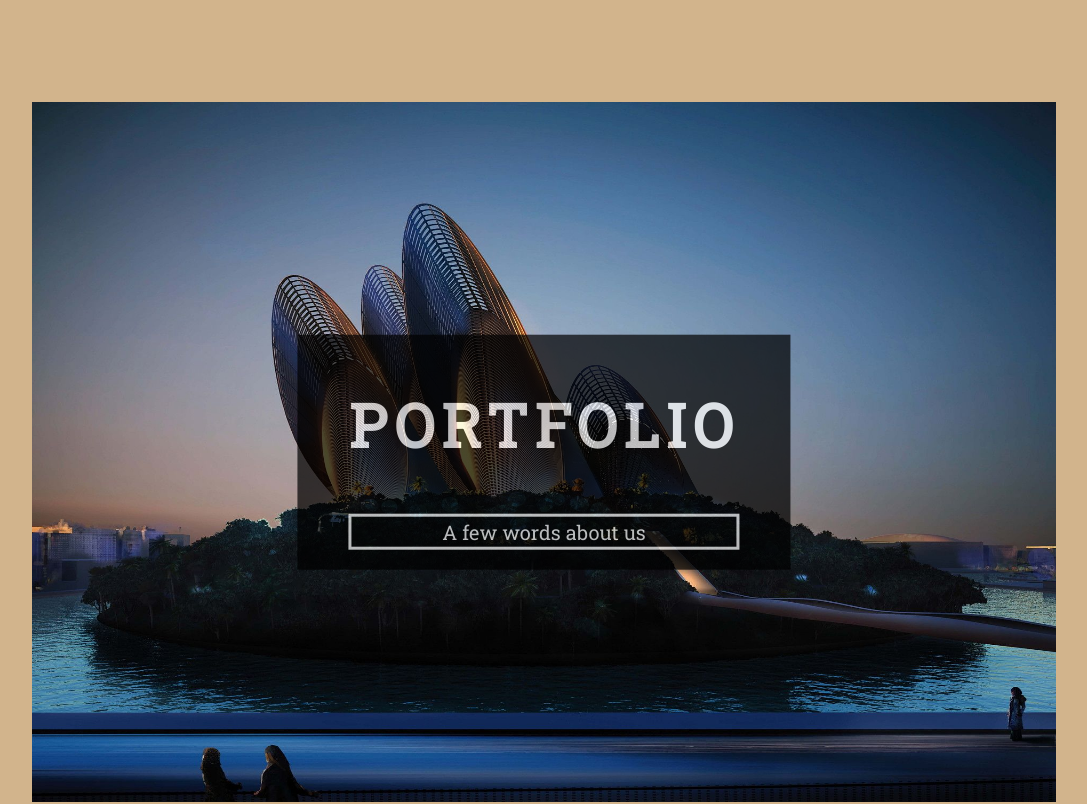
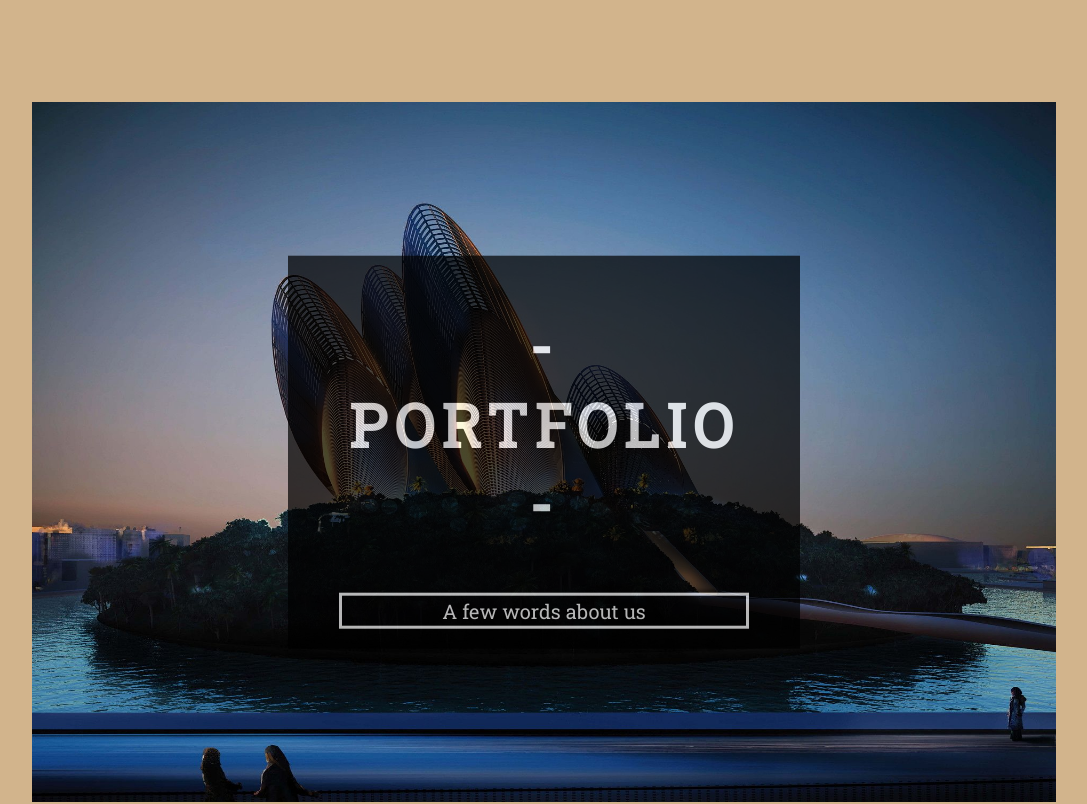
Before and after one commit to edu747/Ejercicios, a plain HTML site: page Ejercicios/practica/index.html in a window 1280 px wide. Shown: the top 804 px of the page, without its empty margins (96-1183 px from the left). Drawn offline with Linux system fonts and the light colour scheme.

Commit message:
segundo cambio

```diff
--- a/Ejercicios/practica/index.html
+++ b/Ejercicios/practica/index.html
@@ -13,7 +13,7 @@
 			<div class="pag" id="secIndex">
 				<img src="./img/portada2.jpg"></img>
 				<div id="titIndex">
-					<h1>PORTFOLIO</h1>
+					<h1> - PORTFOLIO -</h1>
 					<p>A few words about us</p>
 				</div>
 			</div>
```
